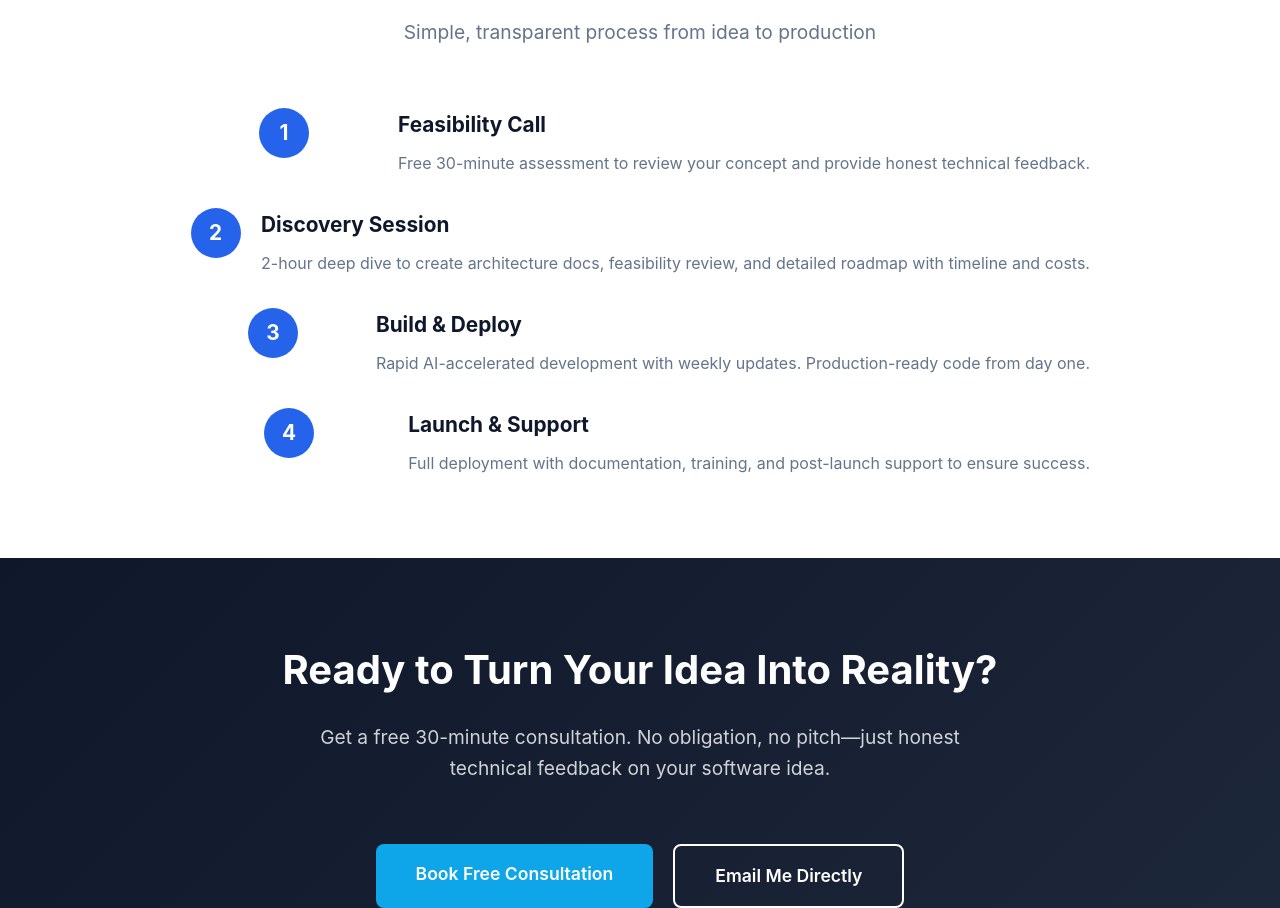
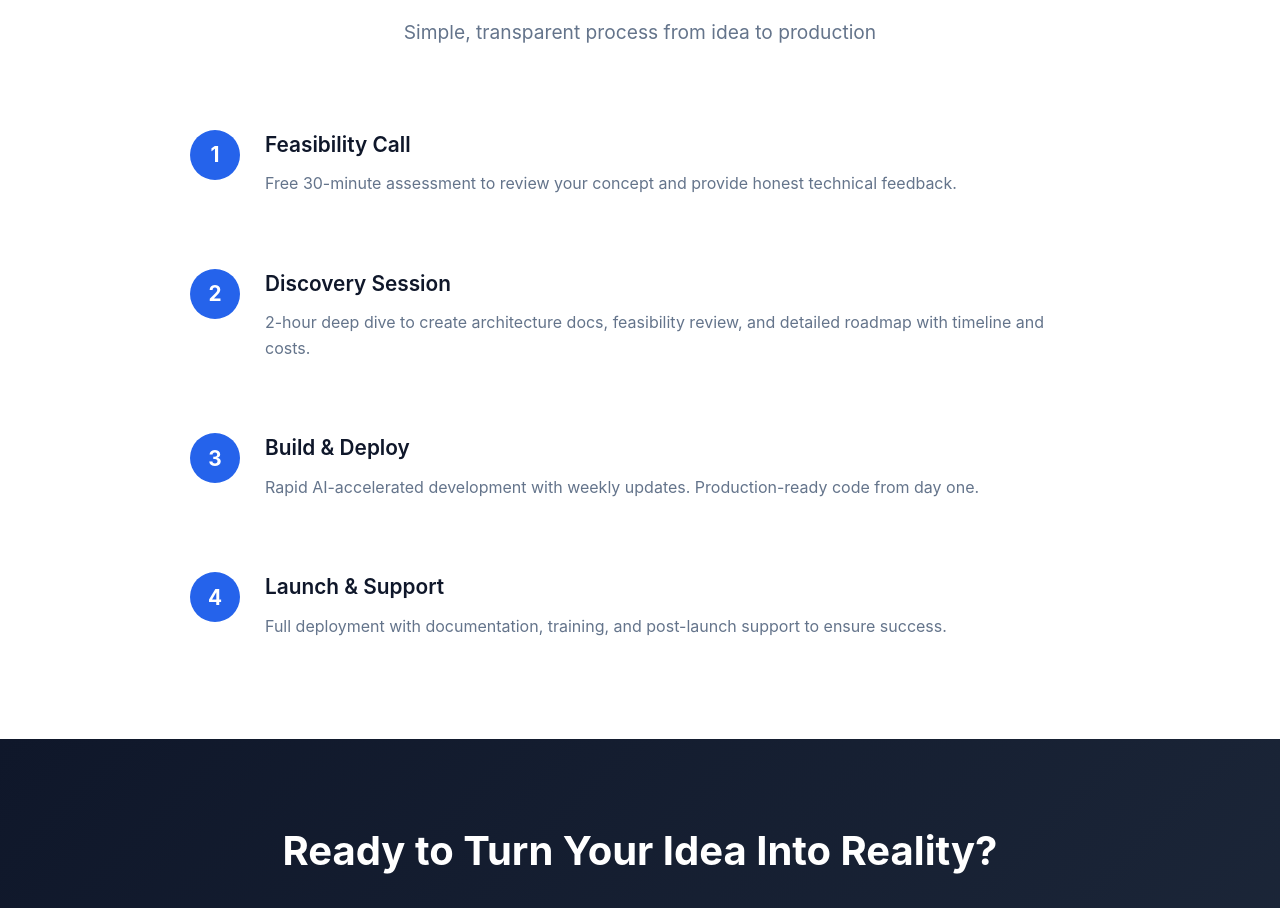
Before and after one commit to spliton210-ui/velocitydev, a plain HTML site: page index.html in a window 1280 px wide. Shown: the part 5063-5971 px from the top of the page. Drawn offline with Linux system fonts and the light colour scheme; no server answers.

Commit message:
Fix How It Works section alignment and spacing

```diff
--- a/index.html
+++ b/index.html
@@ -374,8 +374,9 @@
             text-align: left;
             position: relative;
             display: flex;
-            gap: 20px;
+            gap: 25px;
             align-items: flex-start;
+            padding: 20px 0;
         }
 
         .step-number {
@@ -390,17 +391,19 @@
             font-size: 1.3rem;
             flex-shrink: 0;
             font-weight: 700;
-            margin: 0 auto 20px;
+            margin-top: 2px;
         }
 
         .step-title {
             font-size: 1.3rem;
             margin-bottom: 10px;
             color: var(--dark);
+            font-weight: 600;
         }
 
         .step-description {
             color: var(--gray);
+            line-height: 1.6;
         }
 
         /* CTA Section */
```
